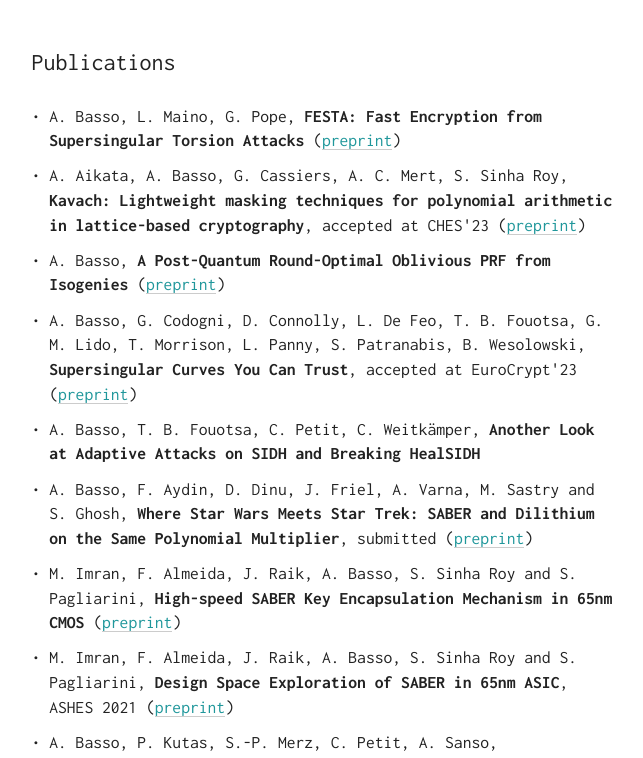
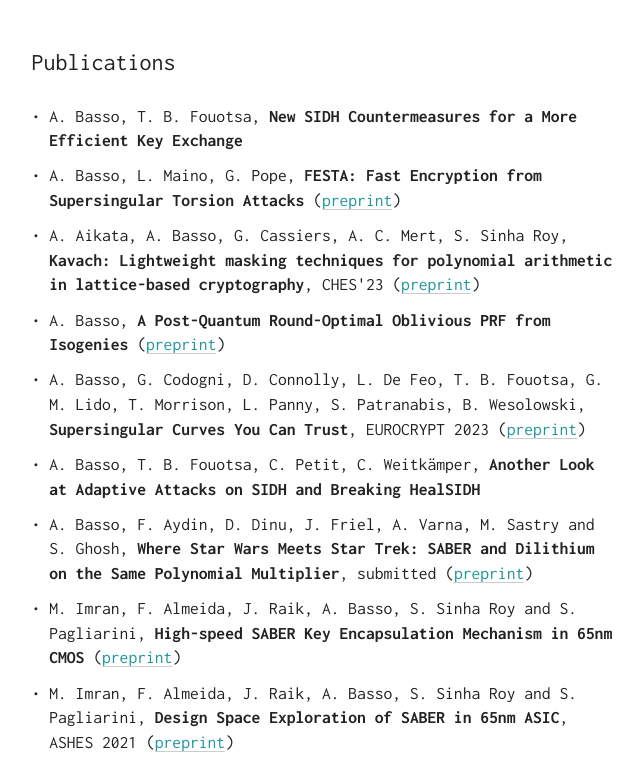
Before and after one commit to andreavico/andreavico.github.io, a plain HTML site: page index.html in a window 1280 px wide. Shown: the part 847-1605 px from the top of the page, without its empty margins (126-769 px from the left). Drawn offline with Linux system fonts and the light colour scheme.

Commit message:
Add countermeasure paper

```diff
--- a/index.html
+++ b/index.html
@@ -250,14 +250,14 @@
 	<h2>Publications</h2>
 
     	<ul class="spacing">
+            <li>A. Basso, T. B. Fouotsa, <b>New SIDH Countermeasures for a More Efficient Key Exchange</b></li>
             <li>A. Basso, L. Maino, G. Pope, <b>FESTA: Fast Encryption from Supersingular Torsion Attacks</b> (<a href="https://ia.cr/2023/660">preprint</a>)</li>
             <li>A. Aikata, A. Basso, G. Cassiers, A. C. Mert, S. Sinha Roy, <b>Kavach: Lightweight masking techniques for polynomial arithmetic in lattice-based
-              cryptography</b>, accepted at CHES'23 (<a href="https://ia.cr/2023/517">preprint</a>)</li>
+              cryptography</b>, CHES'23 (<a href="https://ia.cr/2023/517">preprint</a>)</li>
             <li>A. Basso,<b> A Post-Quantum Round-Optimal Oblivious PRF from Isogenies</b> (<a href="https://ia.cr/2023/225">preprint</a>)</li>
-            <li>A. Basso, G. Codogni, D. Connolly, L. De Feo, T. B. Fouotsa, G. M. Lido, T. Morrison, L. Panny, S. Patranabis, B. Wesolowski, <b>Supersingular Curves You Can Trust</b>, accepted at EuroCrypt'23 (<a href="https://ia.cr/2022/1469">preprint</a>)</li>
+            <li>A. Basso, G. Codogni, D. Connolly, L. De Feo, T. B. Fouotsa, G. M. Lido, T. Morrison, L. Panny, S. Patranabis, B. Wesolowski, <b>Supersingular Curves You Can Trust</b>, EUROCRYPT 2023 (<a href="https://ia.cr/2022/1469">preprint</a>)</li>
             <li>A. Basso, T. B. Fouotsa, C. Petit, C. Weitkämper, <b>Another Look at Adaptive Attacks on SIDH and
             Breaking HealSIDH</b></li>
-              <!-- (<a href="https://ia.cr/2021/1697">preprint</a>)</li> -->
             <li>A. Basso, F. Aydin, D. Dinu, J. Friel, A. Varna, M. Sastry and S. Ghosh, <b>Where Star Wars Meets Star Trek: SABER and Dilithium on the Same Polynomial Multiplier</b>, submitted (<a href="https://ia.cr/2021/1697">preprint</a>)</li>
             <li>M. Imran, F. Almeida, J. Raik, A. Basso, S. Sinha Roy and S. Pagliarini, <b>High-speed SABER Key Encapsulation Mechanism in 65nm CMOS</b> (<a href="https://ia.cr/2022/539">preprint</a>)</li>
             <li>M. Imran, F. Almeida, J. Raik, A. Basso, S. Sinha Roy and S. Pagliarini, <b>Design Space Exploration of SABER in 65nm ASIC</b>, ASHES 2021 (<a href="https://ia.cr/2021/1202">preprint</a>)</li>
@@ -318,7 +318,7 @@
   <br />
 
   <footer>
-    <p>Last updated: May 12th, 2023<br>
+    <p>Last updated: May 30th, 2023<br>
   </footer>
 
       </section>
```
